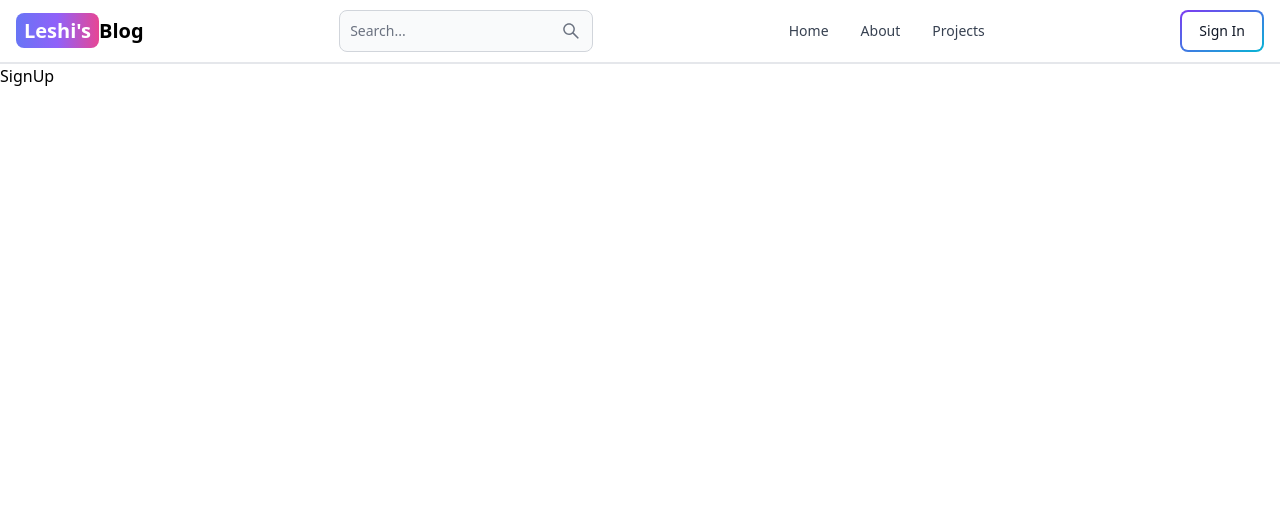
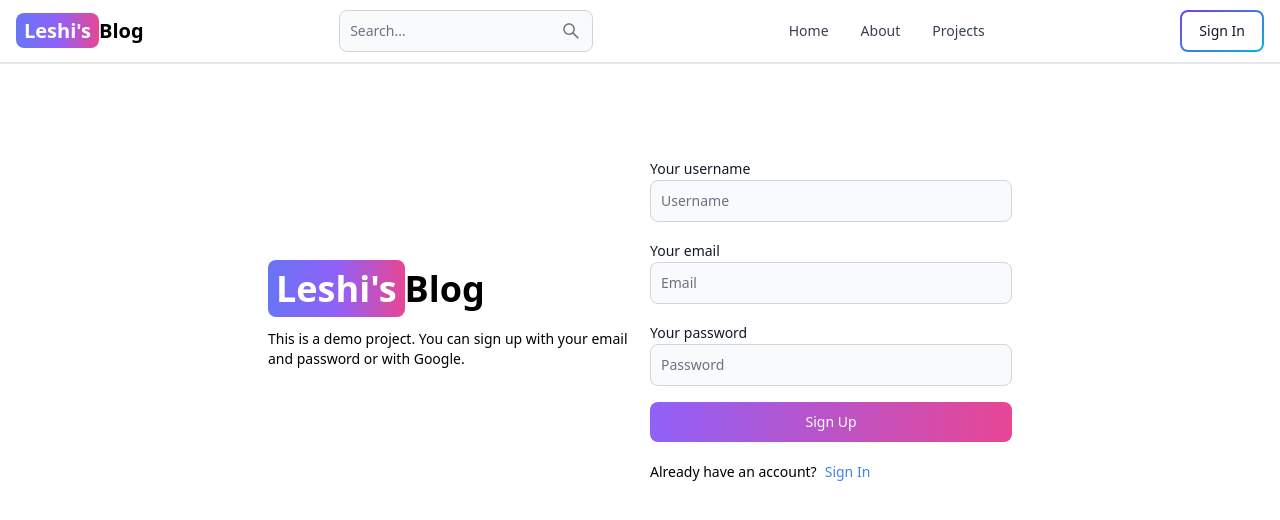
Before and after one commit to imOnVacation/earthly-expedition-logs, a React (Vite) app in the folder client/: page /sign-up in a window 1280 px wide. Shown: the top 520 px of the page. Built offline with nearby package versions, Linux system fonts and the light colour scheme.

Commit message:
create sign up page ui

```diff
--- a/client/src/pages/SignUp.jsx
+++ b/client/src/pages/SignUp.jsx
@@ -1,3 +1,50 @@
+import { Link } from 'react-router-dom';
+import { Button, Label, TextInput } from 'flowbite-react';
+
 export default function SignUp() {
-  return <div>SignUp</div>;
+  return (
+    <div className='min-h-screen mt-20'>
+      <div className='flex p-3 max-w-3xl mx-auto flex-col md:flex-row md:items-center gap-5'>
+        {/* left */}
+        <div className='flex-1'>
+          <Link to='/' className='font-bold dark:text-white text-4xl'>
+            <span className='px-2 py-1 bg-gradient-to-r from-indigo-500 via-purple-500 to-pink-500 rounded-lg text-white'>
+              Leshi&apos;s
+            </span>
+            Blog
+          </Link>
+          <p className='text-sm mt-5'>
+            This is a demo project. You can sign up with your email and password
+            or with Google.
+          </p>
+        </div>
+        {/* right */}
+        <div className='flex-1'>
+          <form className='flex flex-col gap-4'>
+            <div>
+              <Label value='Your username'></Label>
+              <TextInput type='text' placeholder='Username' id='username' />
+            </div>
+            <div>
+              <Label value='Your email'></Label>
+              <TextInput type='text' placeholder='Email' id='email' />
+            </div>
+            <div>
+              <Label value='Your password'></Label>
+              <TextInput type='text' placeholder='Password' id='password' />
+            </div>
+            <Button gradientDuoTone='purpleToPink' type='submit'>
+              Sign Up
+            </Button>
+          </form>
+          <div className='flex gap-2 text-sm mt-5'>
+            <span>Already have an account?</span>
+            <Link to='/sign-in' className='text-blue-500'>
+              Sign In
+            </Link>
+          </div>
+        </div>
+      </div>
+    </div>
+  );
 }
```
